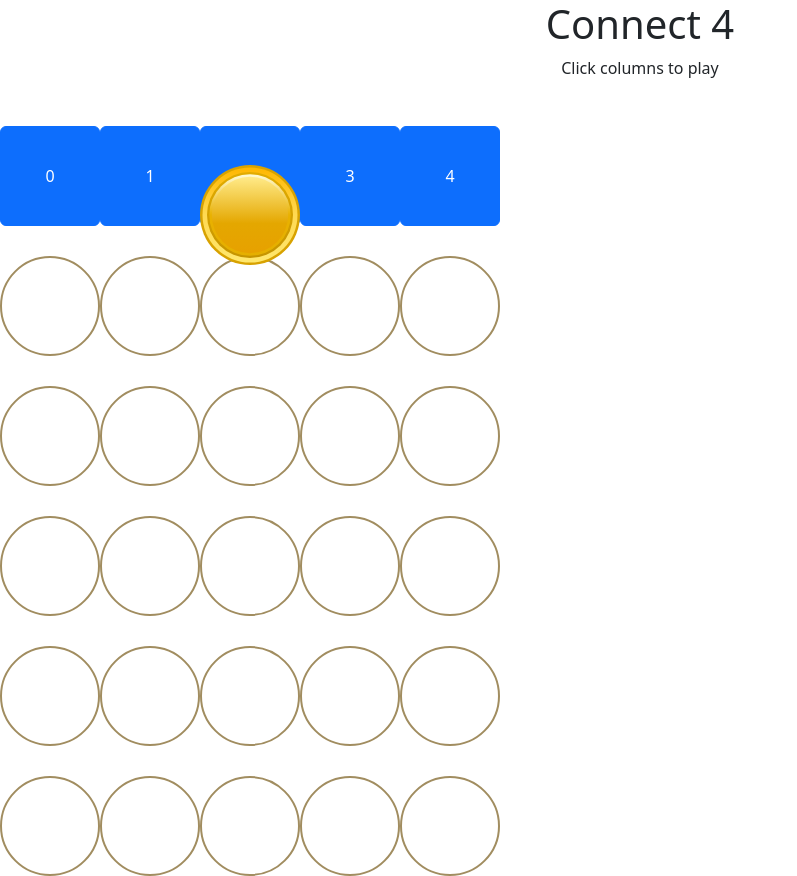
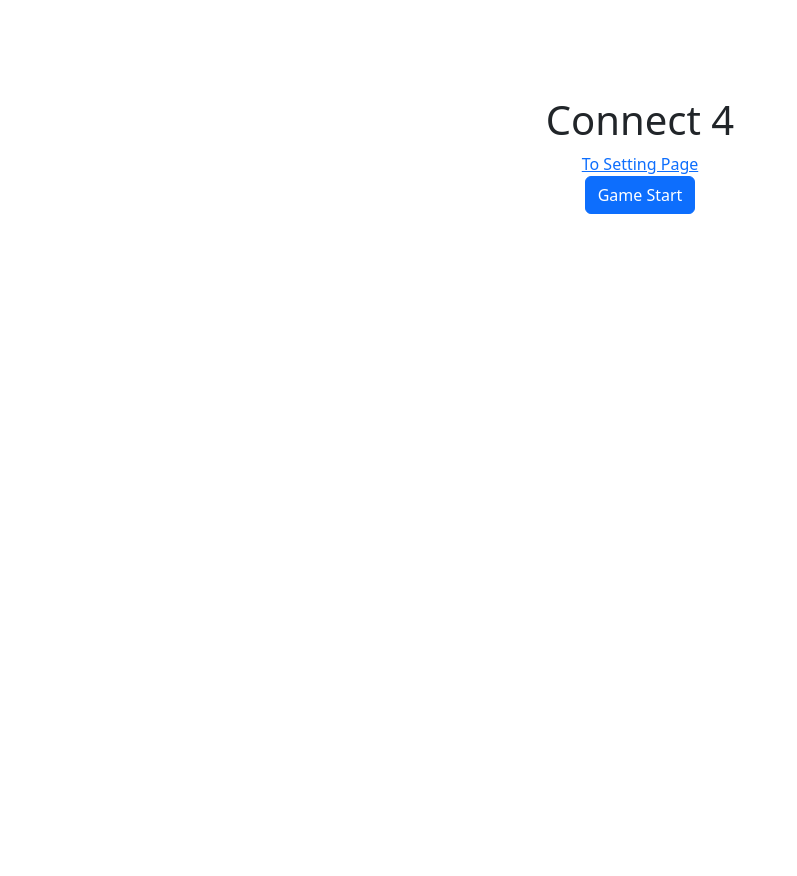
Before and after one commit to Recursion-TeamE/Connect4, a Vue app in the folder connect-four/: page /#/ in a window 1280 px wide. Shown: the whole page, without its empty margins (0-797 px from the left). After the commit the page ends 800 px from the top, so only its background shows below. Built offline with nearby package versions, Linux system fonts and the light colour scheme.

Commit message:
Added Top page

```diff
--- a/connect-four/package.json
+++ b/connect-four/package.json
@@ -8,6 +8,9 @@
 		"lint": "vue-cli-service lint"
 	},
 	"dependencies": {
+		"@fortawesome/fontawesome-svg-core": "^1.2.36",
+		"@fortawesome/free-solid-svg-icons": "^5.15.4",
+		"@fortawesome/vue-fontawesome": "^2.0.2",
 		"core-js": "^3.6.5",
 		"vue": "^2.6.11",
 		"vuex": "^3.6.2"
@@ -19,6 +22,7 @@
 		"babel-eslint": "^10.1.0",
 		"eslint": "^6.7.2",
 		"eslint-plugin-vue": "^6.2.2",
+		"vue-router": "3.0.7",
 		"vue-svg-loader": "^0.16.0",
 		"vue-template-compiler": "^2.6.11"
 	}
--- a/connect-four/src/App.vue
+++ b/connect-four/src/App.vue
@@ -1,23 +1,20 @@
 <template>
   <div id="app">
-    <h1>Connect 4</h1>
-    <p>Click columns to play</p>
-    <Ball :x="200" :y="165" />
-    <Controller />
+    <TopPage />
+    <router-view :key="$route.path"/>
   </div>
 </template>
 
 <script>
-import Controller from "./components/Controller.vue";
-import Ball from "./components/Ball.vue";
-// import BallTest from "./components/BallTest.vue";
+
+import TopPage from './view/TopPage.vue'
 
 export default {
   name: "app",
   components: {
-    Controller,
-    Ball,
-    // BallTest,
+    TopPage,
   },
 };
 </script>
+
+n
--- a/connect-four/src/assets/css/styles.css
+++ b/connect-four/src/assets/css/styles.css
@@ -1,8 +1,8 @@
-html {
+/* html {
   background-color: rgb(245, 239, 222);
   text-align: center;
   color: #50462c;
-}
+} */
 
 .container{
   display: flex;
--- a/connect-four/src/components/Ball.vue
+++ /dev/null
@@ -1,50 +0,0 @@
-<template>
-  <div>
-    <BallYellowSVG
-      class="ball-root"
-      :style="{
-        transform: `translate(${x + dx}px, ${y + dy}px)`,
-      }"
-      @click="fall(260)"
-    />
-  </div>
-</template>
-
-<script>
-import BallYellowSVG from "../assets/images/ball-yellow.min.svg";
-
-export default {
-  name: "fallingBall",
-  props: {
-    x: { type: Number, default: 200 },
-    y: { type: Number, default: 165 },
-  },
-  data() {
-    return {
-      dx: 0,
-      dy: 0,
-    };
-  },
-  components: {
-    BallYellowSVG,
-  },
-  computed: {},
-  methods: {
-    fall(height) {
-      this.dy += height;
-    },
-  },
-};
-</script>
-
-<style scoped>
-.ball-root {
-  position: absolute;
-  left: 0;
-  top: 0;
-  width: 100px;
-  height: 100px;
-  transition: transform 0.5s ease-in;
-  will-change: transform;
-}
-</style>
--- a/connect-four/src/components/Board.vue
+++ b/connect-four/src/components/Board.vue
@@ -1,5 +1,7 @@
 <template>
   <div>
+    <h1>Connect 4</h1>
+    <p>Click columns to play</p>
     <div class="d-flex" v-for="(row, rowIndex) in board" v-bind:key="rowIndex">
       <div
         class="ball"
--- a/connect-four/src/main.js
+++ b/connect-four/src/main.js
@@ -4,11 +4,20 @@ import store from './store'
 import './assets/css/styles.css'
 import 'bootstrap/dist/css/bootstrap.css'
 import 'bootstrap-vue/dist/bootstrap-vue.css'
+import { library } from '@fortawesome/fontawesome-svg-core'
+import { faRobot, faUser } from '@fortawesome/free-solid-svg-icons'
+import { FontAwesomeIcon } from '@fortawesome/vue-fontawesome'
+import router from './router'
+
+library.add(faRobot, faUser)
+
+Vue.component('font-awesome-icon', FontAwesomeIcon)
 
 Vue.config.productionTip = false
 
 const app = new Vue({
 	store,
+	router,
 	methods: {
 		setBoard: function (boardLength) {
 			this.$store.dispatch("setBoard", { boardLength: boardLength })
--- /dev/null
+++ b/connect-four/src/router.js
@@ -0,0 +1,18 @@
+import Vue from 'vue'
+import VueRouter from 'vue-router'
+
+Vue.use(VueRouter);
+
+const routes = [
+  {
+    path: '/setting',
+    name: 'SettingPage',
+    component: () => import("./view/SettingPage.vue"),
+  }
+]
+
+const router = new VueRouter({
+  routes,
+});
+
+export default router;
--- /dev/null
+++ b/connect-four/src/view/SettingPage.vue
@@ -0,0 +1,20 @@
+<template>
+  <div class="d-flex flex-column justify-content-center align-items-center m-5">
+    <div class="title mt-5">
+      <h1>CHOOSE GAME MODE</h1>
+    </div>
+    <button class="btn btn-primary">
+      <font-awesome-icon icon="user" />
+      <font-awesome-icon icon="robot" />
+    </button>
+    <button class="btn btn-primary">
+
+    </button>
+  </div>
+</template>
+
+<script>
+
+export default{
+}
+</script>
--- /dev/null
+++ b/connect-four/src/view/TopPage.vue
@@ -0,0 +1,19 @@
+<template>
+  <div class="d-flex flex-column justify-content-center align-items-center m-5">
+    <div class="title mt-5">
+      <h1>Connect 4</h1>
+    </div>
+    <router-link to="/setting">To Setting Page</router-link>
+    <button class="btn btn-primary">
+
+      Game Start
+    </button>
+  </div>
+</template>
+
+<script>
+export default {
+  components: {},
+  name: "TopPage",
+};
+</script>
```
Also changed, not shown: connect-four/src/components/Test.vue (added, +13 -0 lines), 2 other files (tests, documents, lock files or other folders). Lines whose indentation alone changed are shown as unchanged.
